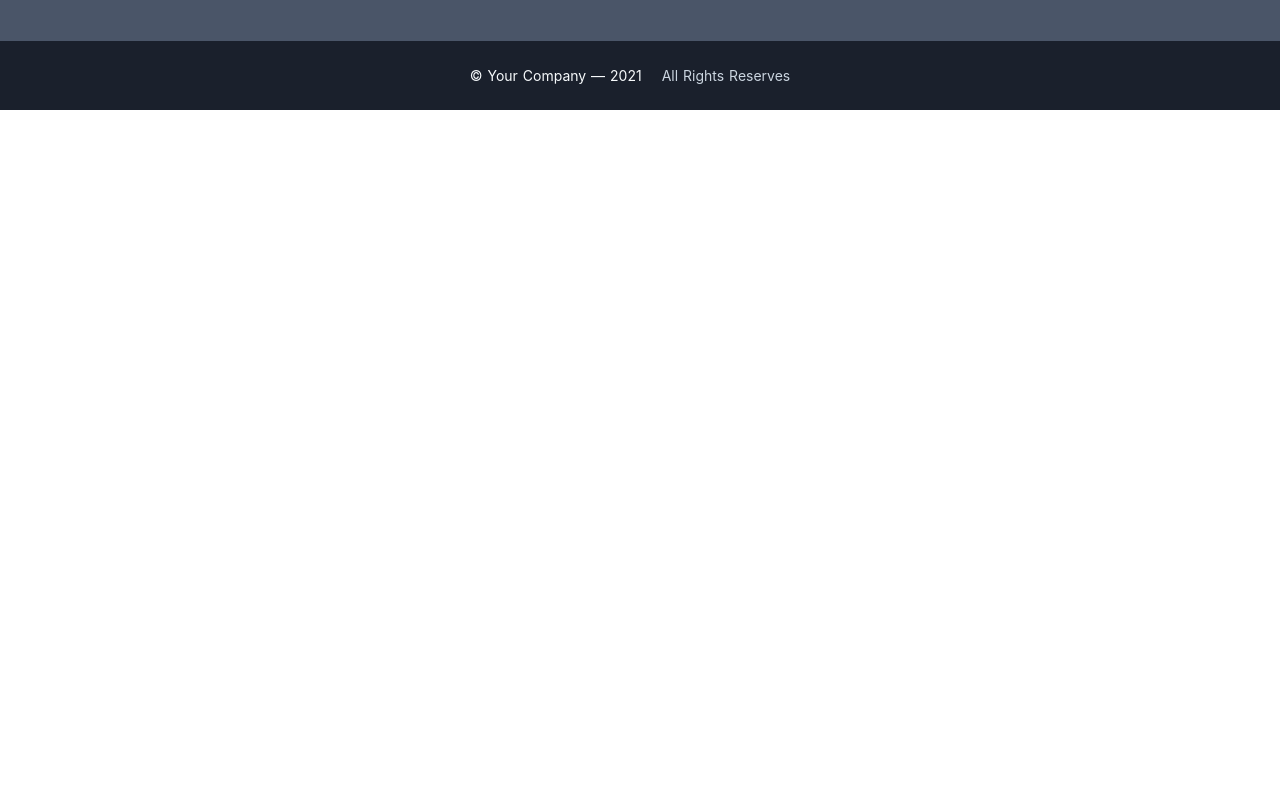
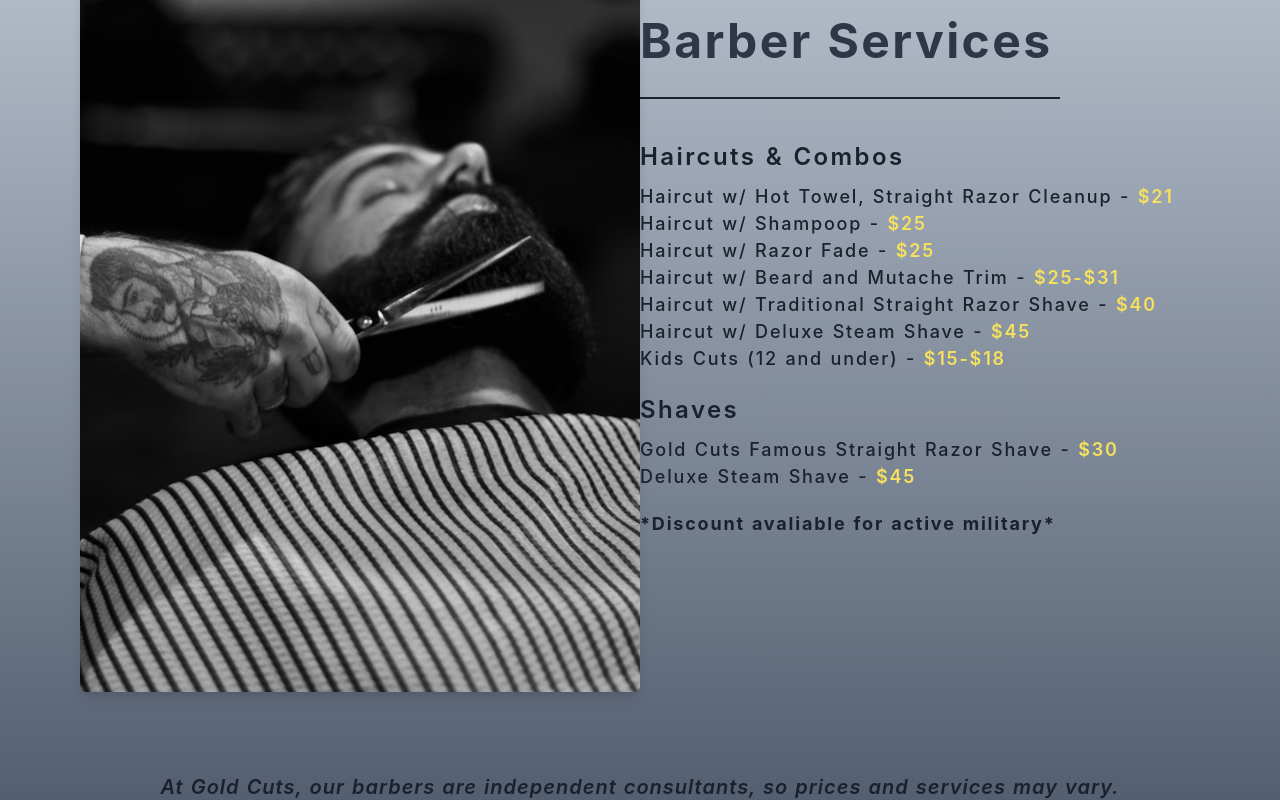
Before and after one commit to SuHaye/barber-site, a Nuxt app: page / in a window 1280 px wide. Shown: the part 2500-3300 px from the top of the page. Before the commit the page ends 2610 px from the top, so only its background shows below. Built offline with nearby package versions, Linux system fonts and the light colour scheme.

Commit message:
Barber Services and Prices

```diff
--- a/pages/index.vue
+++ b/pages/index.vue
@@ -102,14 +102,14 @@
         <div class="lg:w-1/3 xl:w-7/12 xl:p-10 lg:my-auto lg:p-2 xl:p-0 lg:mr-3 xl:mr-0">
             <img
               alt="..."
-              src="../static/article1.jpg"
+              src="article1.jpg"
               class="h-80 lg:h-96 w-full md:rounded-md shadow-lg"
             />
         </div>
       </div>
     </section>
 
-    <!-- Secont Section/ Barbers and Contact -->
+    <!-- Second Section/ Barbers and Contact -->
     <section>
       <div
         class="h-full bg-fixed bg-center bg-cover"
@@ -139,7 +139,7 @@
                 <div class="my-1">
                   <NuxtLink
                     to=""
-                    class="uppercase font-medium text-lg text-gray-700 hover:text-yellow-500 font-thin border-2 border-gray-700 hover:border-yellow-500 hover:bg-gray-100 rounded-md p-1"
+                    class="uppercase font-medium text-lg text-gray-700 hover:text-yellow-400 font-thin border-2 border-gray-700 hover:border-yellow-500 hover:bg-gray-100 rounded-md p-1"
                     >Book Now
                   </NuxtLink>
                 </div>
@@ -162,7 +162,7 @@
                 <div class="my-1">
                   <NuxtLink
                     to=""
-                    class="uppercase font-medium text-lg text-gray-700 hover:text-yellow-500 font-thin border-2 border-gray-700 hover:border-yellow-500 hover:bg-gray-100 rounded-md p-1"
+                    class="uppercase font-medium text-lg text-gray-700 hover:text-yellow-400 font-thin border-2 border-gray-700 hover:border-yellow-500 hover:bg-gray-100 rounded-md p-1"
                     >Book Now
                   </NuxtLink>
                 </div>
@@ -185,7 +185,7 @@
                 <div class="my-1">
                   <NuxtLink
                     to=""
-                    class="uppercase font-medium text-lg text-gray-700 hover:text-yellow-500 font-thin border-2 border-gray-700 hover:border-yellow-500 hover:bg-gray-100 rounded-md p-1"
+                    class="uppercase font-medium text-lg text-gray-700 hover:text-yellow-400 font-thin border-2 border-gray-700 hover:border-yellow-500 hover:bg-gray-100 rounded-md p-1"
                     >Book Now
                   </NuxtLink>
                 </div>
@@ -208,7 +208,7 @@
                 <div class="my-1">
                   <NuxtLink
                     to=""
-                    class="uppercase font-medium text-lg text-gray-700 hover:text-yellow-500 font-thin border-2 border-gray-700 hover:border-yellow-500 hover:bg-gray-100 rounded-md p-1"
+                    class="uppercase font-medium text-lg text-gray-700 hover:text-yellow-400 font-thin border-2 border-gray-700 hover:border-yellow-500 hover:bg-gray-100 rounded-md p-1"
                     >Book Now
                   </NuxtLink>
                 </div>
@@ -221,6 +221,96 @@
 
       </div>
     </section>
+
+    <!-- Prices for Cuts -->
+    <div class="bg-gradient-to-b from-gray-400 to-gray-700">
+      <div class="flex flex-col lg:flex-row pb-20 lg:py-20 md:px-10 xl:px-20 2xl:px-32">
+        <!-- Left Side/ Icon or Picture -->
+        <div class="w-1/2 flex justify-center">
+          <img
+            class="hidden lg:inline-block md:rounded-md shadow-lg h-96 w-80 my-auto"
+            src="priceimage.jpg"
+            alt=""
+          >
+        </div>
+        <!-- Right Side/ Prices -->
+        <div class="lg:w-1/2 flex flex-col justify-center text-center lg:text-left">
+          <!-- Haircuts & Combos -->
+          <div class="">
+            <h2
+              class="mx-auto w-2/3 lg:mx-0 lg:w-full xl:w-3/4 2xl:w-2/3 mt-20 lg:mt-0 mb-10 text-gray-800 font-bold tracking-wider text-4xl sm:text-5xl
+              border-b-2 border-gray-900 pb-5"
+              >Barber Services
+            </h2>
+            <h3
+              class="text-gray-900 font-semibold tracking-widest text-2xl"
+              >Haircuts & Combos
+            </h3>
+            <ul>
+              <li
+                class="text-gray-900 font-medium tracking-widest lg:tracking-wider xl:tracking-widest sm:text-lg mt-2"
+                >Haircut w/ Hot Towel, Straight Razor Cleanup - <span class="text-yellow-400 font-semibold">$21</span>
+              </li>
+              <li
+                class="text-gray-900 font-medium tracking-widest lg:tracking-wider xl:tracking-widest sm:text-lg"
+                >Haircut w/ Shampoop - <span class="text-yellow-400 font-semibold">$25</span>
+              </li>
+              <li
+                class="text-gray-900 font-medium tracking-widest lg:tracking-wider xl:tracking-widest sm:text-lg"
+                >Haircut w/ Razor Fade - <span class="text-yellow-400 font-semibold">$25</span>
+              </li>
+              <li
+                class="text-gray-900 font-medium tracking-widest lg:tracking-wider xl:tracking-widest sm:text-lg"
+                >Haircut w/ Beard and Mutache Trim - <span class="text-yellow-400 font-semibold">$25-$31</span>
+              </li>
+              <li
+                class="text-gray-900 font-medium tracking-widest lg:tracking-wider xl:tracking-widest sm:text-lg"
+                >Haircut w/ Traditional Straight Razor Shave - <span class="text-yellow-400 font-semibold">$40</span>
+              </li>
+              <li
+                class="text-gray-900 font-medium tracking-widest lg:tracking-wider xl:tracking-widest sm:text-lg"
+                >Haircut w/ Deluxe Steam Shave - <span class="text-yellow-400 font-semibold">$45</span>
+              </li>
+              <li
+                class="text-gray-900 font-medium tracking-widest lg:tracking-wider xl:tracking-widest sm:text-lg"
+                >Kids Cuts (12 and under) - <span class="text-yellow-400 font-semibold">$15-$18</span>
+              </li>
+            </ul>
+          </div>
+          <!-- Shaves -->
+          <div class="">
+            <h3
+              class="text-gray-900 font-semibold tracking-widest text-2xl mt-5"
+              >Shaves
+            </h3>
+            <ul>
+              <li
+                class="text-gray-900 font-medium tracking-widest lg:tracking-wider xl:tracking-widest sm:text-lg mt-2"
+                >Gold Cuts Famous Straight Razor Shave - <span class="text-yellow-400 font-semibold">$30</span>
+              </li>
+              <li
+                class="text-gray-900 font-medium tracking-widest lg:tracking-wider xl:tracking-widest sm:text-lg"
+                >Deluxe Steam Shave - <span class="text-yellow-400 font-semibold">$45</span>
+              </li>
+            </ul>
+          </div>
+          <!-- Discount -->
+          <div class="mt-5 text-gray-900 font-bold tracking-widest text-lg">
+            <h4>*Discount avaliable for active military*</h4>
+          </div>
+        </div>
+      </div>
+      <!-- Services may vary per barber statement -->
+      <div class="text-center px-5 pb-20">
+      <h5
+        class="whitespace-pre-line lg:whitespace-normal text-lg sm:text-xl text-gray-900 tracking-wider font-semibold italic"
+        >At Gold Cuts, our barbers are independent
+        consultants, so prices and services may vary.
+      </h5>
+      </div>
+    </div>
+
+
   </div>
 </template>
 
```
Also changed, not shown: static/priceimage.jpg (added).
